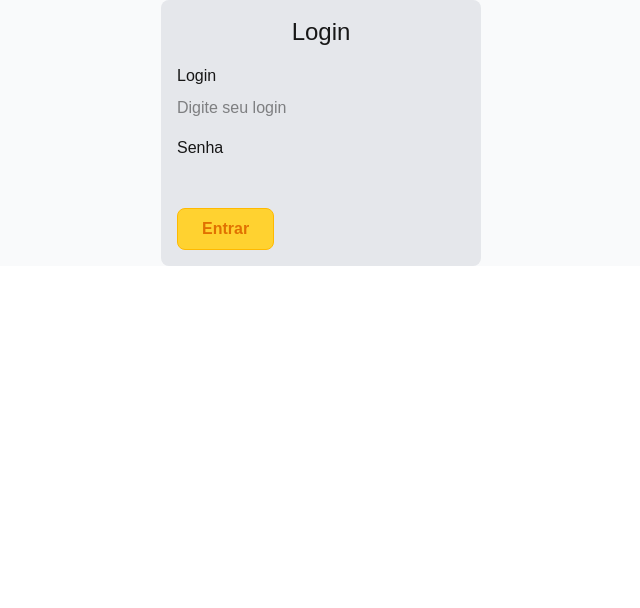
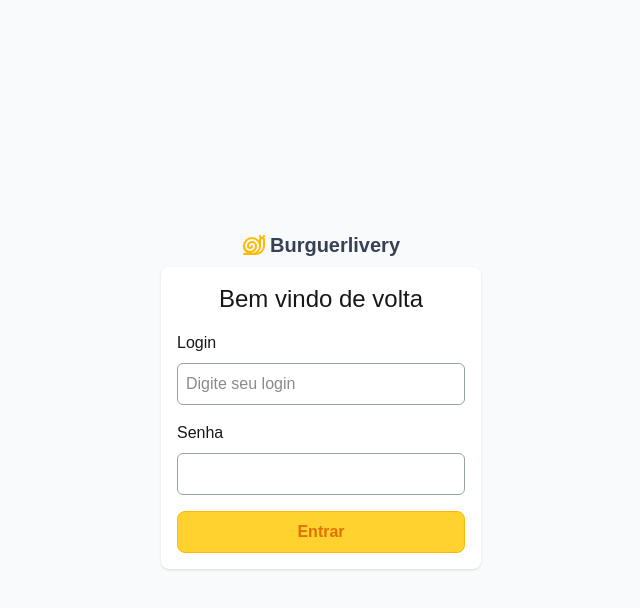
Before and after one commit to ubirajarapelli/1tdspsr-burguerlivery, a Next.js app: page /login in a window 1280 px wide. Shown: the top 608 px of the page, without its empty margins (319-959 px from the left). Built offline with nearby package versions, Linux system fonts and the light colour scheme.

Commit message:
improve page layout

```diff
--- a/app/(auth)/layout.tsx
+++ b/app/(auth)/layout.tsx
@@ -4,7 +4,7 @@ export default function AuthLayout({
   children: React.ReactNode
 }>) {
   return (
-        <main className="bg-gray-50">
+    <main className="bg-gray-50 h-screen flex flex-col items-center justify-center">
       {children}
     </main>
   )
--- a/app/(auth)/login/page.tsx
+++ b/app/(auth)/login/page.tsx
@@ -1,8 +1,9 @@
 "use client"
+import { log } from "console"
+import { Link, Snail } from "lucide-react"
 import React, { useState } from "react"
 
 export default function Login() {
-
   const baseURL = "https://burgerlivery-api.vercel.app"
 
   const [login, setLogin] = useState("")
@@ -19,51 +20,67 @@ export default function Login() {
   }
 
   const handleClick = async () => {
-
     const params = {
       login: login,
-      password: password
+      password: password,
     }
 
     try {
-
       const response = await fetch(`${baseURL}/user/login`, {
         method: "POST",
         body: JSON.stringify(params),
         headers: {
-          'Content-Type': 'application/json'
-        }
+          "Content-Type": "application/json",
+        },
       })
-
       console.log(response)
-
     } catch (error) {
       console.log(error)
-
     } finally {
-
     }
-
   }
   return (
-    <section className="w-80 mx-auto p-4 bg-gray-200 rounded-lg">
-      <h1 className="text-2xl font-light text-center mb-4">Login</h1>
+    <>
+      <div>
+        <span className="flex items-center gap-1 mb-2">
+          <Snail className="text-amber-400" />
+          <span className="text-gray-700 font-bold text-xl">Burguerlivery</span>
+        </span>
+      </div>
+      <section className="w-80 mx-auto p-4 bg-white rounded-lg shadow">
+        <h1 className="text-2xl font-light text-center mb-4">
+          Bem vindo de volta
+        </h1>
         <form>
           <div className="flex flex-col mb-4 gap-2">
             <label htmlFor="login">Login</label>
-          <input type="text" name="login" id="login" placeholder="Digite seu login"
+            <input
+              className="bg-white p-2 rounded-md border border-gray-400"
+              type="text"
+              name="login"
+              id="login"
+              placeholder="Digite seu login"
               onChange={handleLogin}
             />
           </div>
           <div className="flex flex-col mb-4 gap-2">
             <label htmlFor="password">Senha</label>
-          <input type="password" name="password" onChange={handlePassword} />
+            <input
+              className="bg-white p-2 rounded-md border border-gray-400"
+              type="password"
+              name="password"
+              onChange={handlePassword}
+            />
           </div>
-        <button type="button"
-          className=" py-2 px-6 rounded-lg bg-amber-300 text-amber-600 text-center font-semibold border border-amber-400"
+          <button
+            type="button"
+            className="w-full py-2 px-6 rounded-lg bg-amber-300 text-amber-600 text-center font-semibold border border-amber-400"
             onClick={handleClick}
-        >Entrar</button>
+          >
+            Entrar
+          </button>
         </form>
       </section>
+    </>
   )
 }
```
Lines whose indentation alone changed are shown as unchanged.
